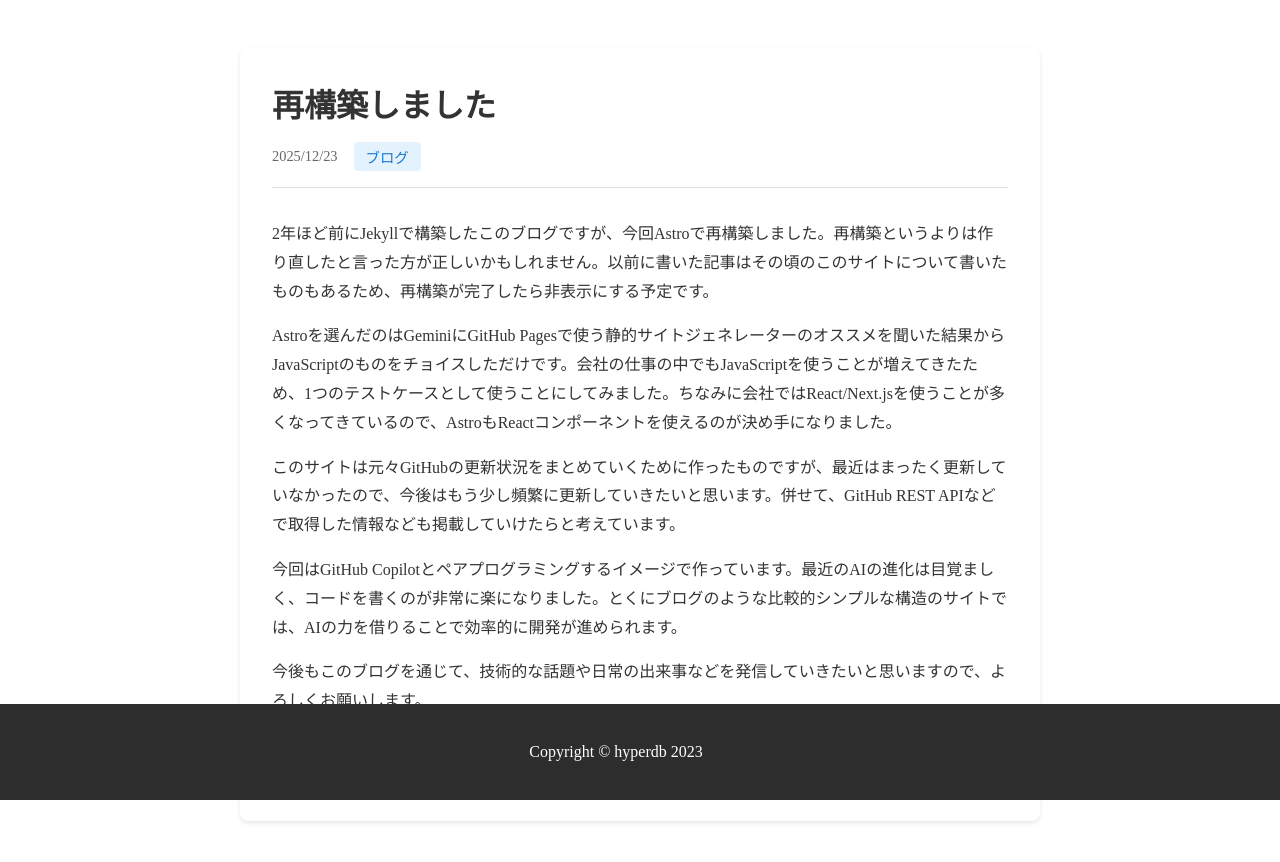
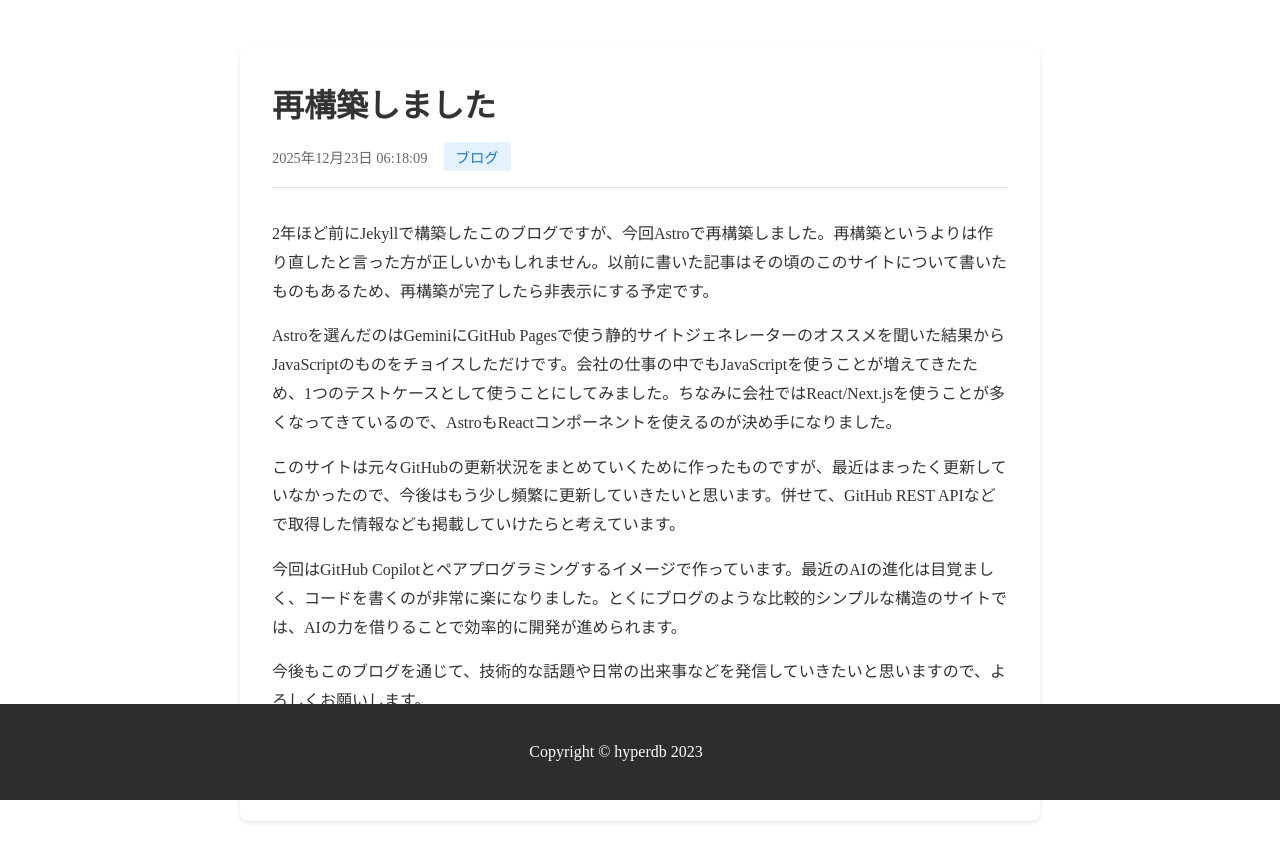
Before and after one commit to hyperdb/hyperdb.github.io, an Astro site: page /posts/detail/1vXvY7 in a window 1280 px wide. Built offline with nearby package versions, Linux system fonts and the light colour scheme; Astro itself is replaced by a stand-in of ours; some icons are missing.

Commit message:
✨ 投稿の作成日時の表示形式を更新し、年、月、日、時、分、秒を含めるように変更

```diff
--- a/src/pages/posts/detail/[slug].astro
+++ b/src/pages/posts/detail/[slug].astro
@@ -33,7 +33,15 @@ const { Content } = await render(post);
                     <time datetime={post.data.created_at}>
                         {
                             new Date(post.data.created_at).toLocaleDateString(
-                                "ja-JP"
+                                "ja-JP",
+                                {
+                                    year: "numeric",
+                                    month: "long",
+                                    day: "numeric",
+                                    hour: "2-digit",
+                                    minute: "2-digit",
+                                    second: "2-digit",
+                                }
                             )
                         }
                     </time>
```
